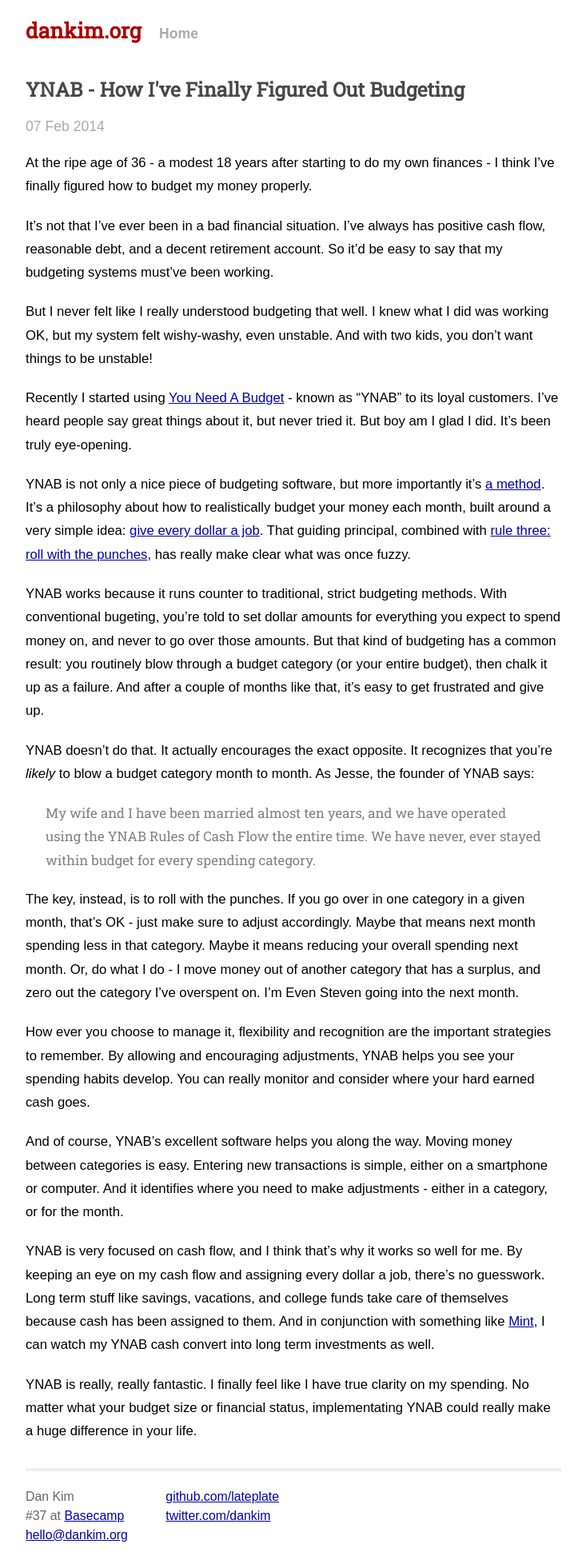
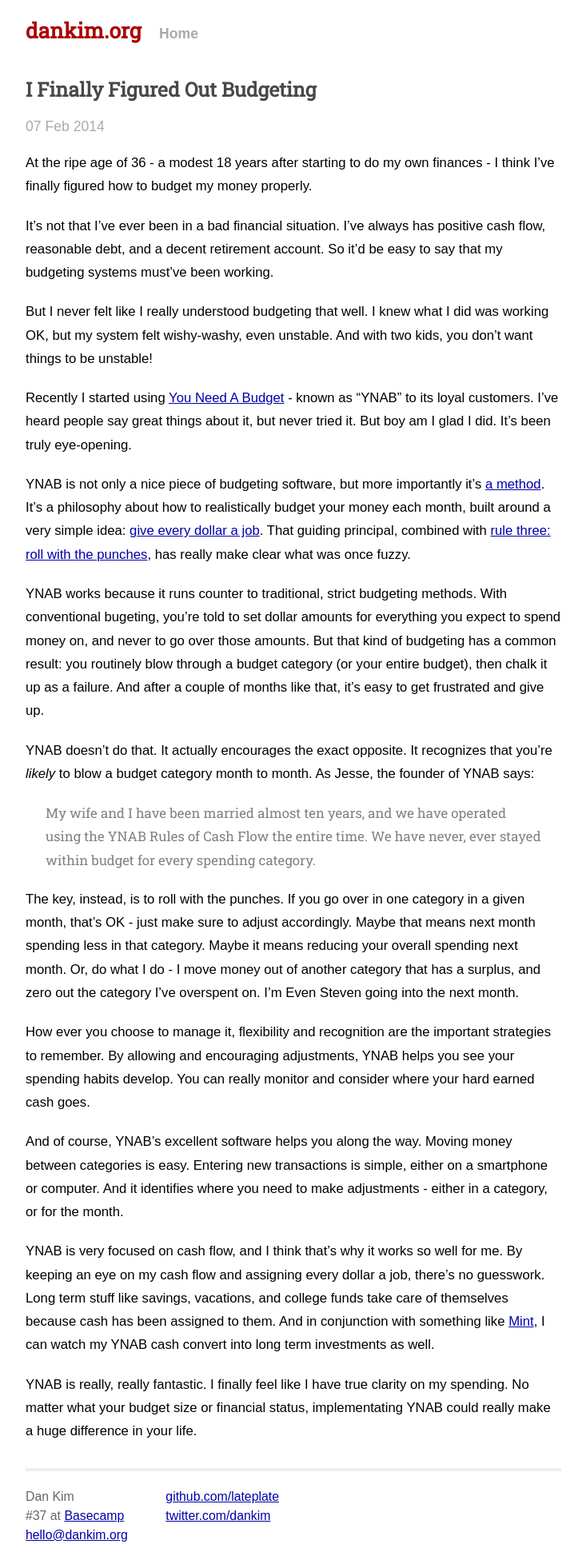
Before and after one commit to lateplate/lateplate.github.io, a Jekyll site: the page built from _posts/2014-02-07-i-finally-figured-out-budgeting.md, in a window 1280 px wide. Shown: the whole page at 80% size, without its empty margins (273-1006 px from the left). Built offline with Jekyll 4.4.1, drawn with Linux system fonts in a browser that asks for light colours; some web fonts are replaced; Markdown is read by kramdown in place of the engine named in the settings.

Commit message:
New title

```diff
--- a/_posts/2014-02-07-ynab-how-ive-finally-figured-out-budgeting.md
+++ b/_posts/2014-02-07-i-finally-figured-out-budgeting.md
@@ -1,6 +1,6 @@
 ---
 layout: post
-title: YNAB - How I've Finally Figured Out Budgeting
+title: I Finally Figured Out Budgeting
 ---
 At the ripe age of 36 - a modest 18 years after starting to do my own finances - I think I've finally figured how to budget my money properly.
 
```
